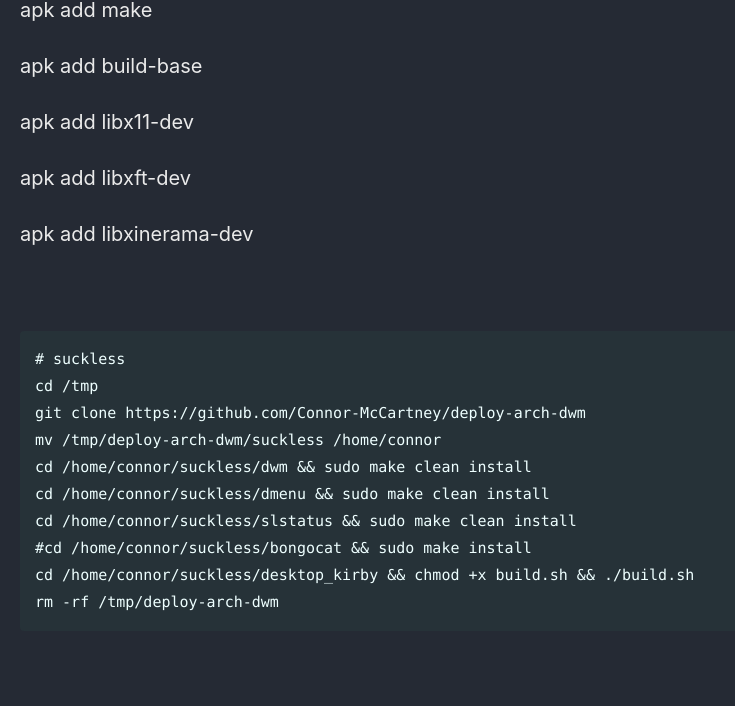
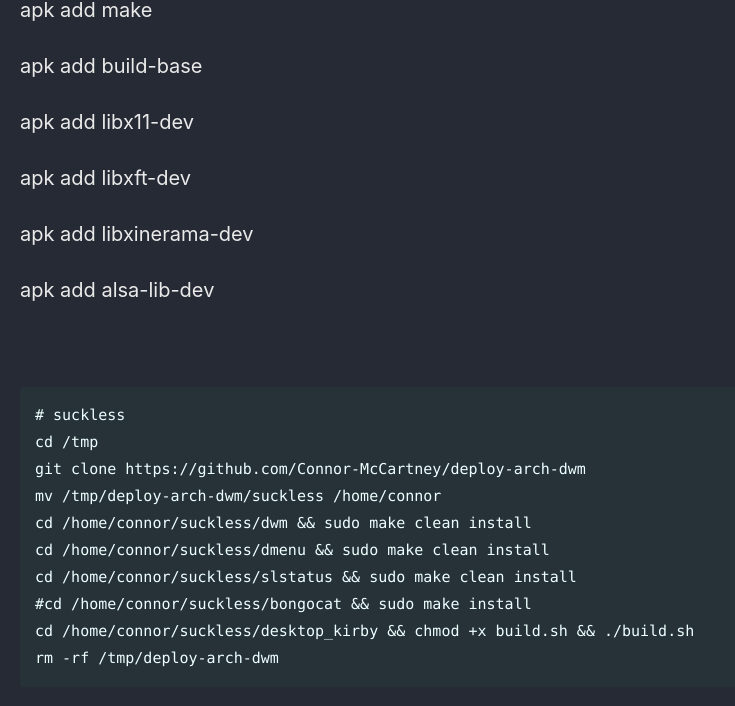
Before and after one commit to Connor-McCartney/Connor-McCartney.github.io, a Jekyll site: the page built from _pages/misc/alpine.md, in a window 1280 px wide and 900 px high, scrolled down 1284 px. Shown: the top 706 px of the window, without its empty margins (0-735 px from the left). Built offline with Jekyll 4.4.1, drawn with Linux system fonts in a browser that asks for light colours; cached includes are drawn as plain includes; our own code applies the rules of GitHub Pages for plain Markdown files.

Commit message:
Update alpine.md

```diff
--- a/_pages/misc/alpine.md
+++ b/_pages/misc/alpine.md
@@ -65,6 +65,9 @@ apk add libxft-dev
 
 apk add libxinerama-dev
 
+apk add alsa-lib-dev
+
+
 <br>
 
 
```
